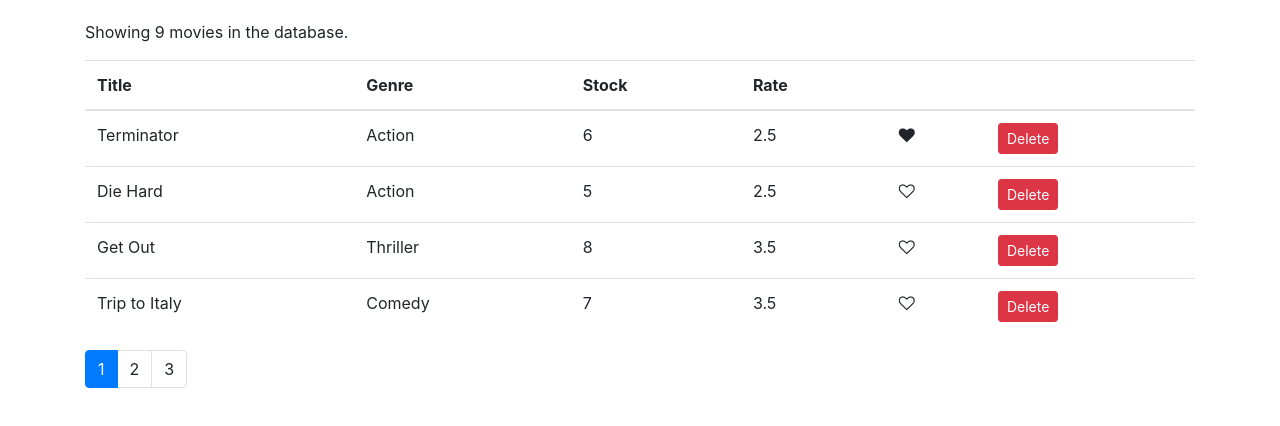
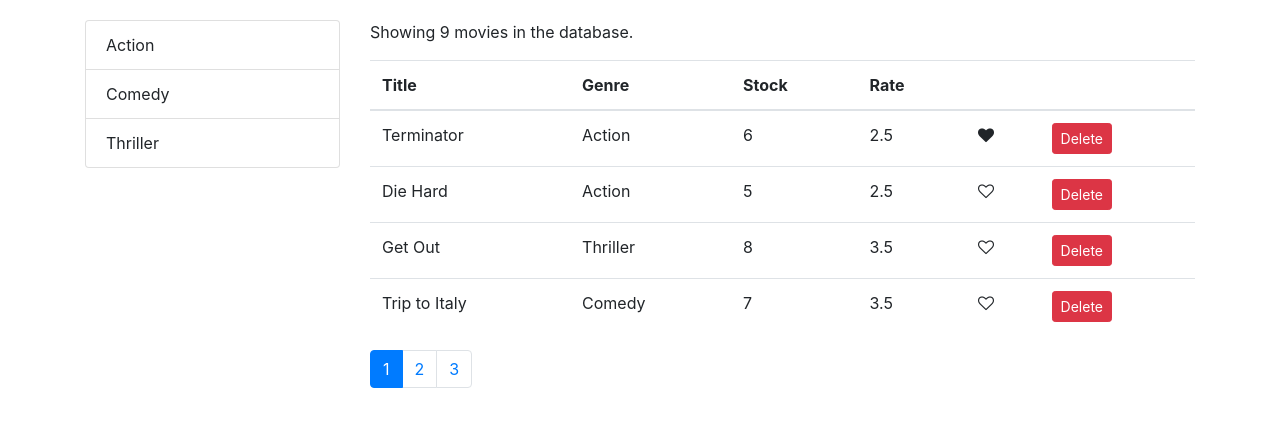
Before and after one commit to CALuthfi/vidly, a React (Create React App) app: page / in a window 1280 px wide. Shown: the top 426 px of the page. Built offline with nearby package versions, Linux system fonts and the light colour scheme.

Commit message:
filtering-displayingitems

```diff
--- a/package.json
+++ b/package.json
@@ -3,13 +3,15 @@
   "version": "0.1.0",
   "private": true,
   "dependencies": {
-    "bootstrap": "^4.1.1",
+    "bootstrap": "^4.3.1",
     "font-awesome": "^4.7.0",
     "lodash": "^4.17.10",
     "prop": "^0.1.1",
+    "prop-types": "^15.6.2",
     "react": "^16.8.6",
     "react-dom": "^16.8.6",
-    "react-scripts": "2.1.8"
+    "react-scripts": "2.1.8",
+    "reactstrap": "^8.0.0"
   },
   "scripts": {
     "start": "react-scripts start",
--- a/public/index.html
+++ b/public/index.html
@@ -2,6 +2,12 @@
 <html lang="en">
   <head>
     <meta charset="utf-8" />
+    <link
+      rel="stylesheet"
+      href="https://stackpath.bootstrapcdn.com/bootstrap/4.3.1/css/bootstrap.min.css"
+      integrity="sha384-ggOyR0iXCbMQv3Xipma34MD+dH/1fQ784/j6cY/iJTQUOhcWr7x9JvoRxT2MZw1T"
+      crossorigin="anonymous"
+    />
     <link rel="shortcut icon" href="%PUBLIC_URL%/favicon.ico" />
     <meta
       name="viewport"
--- a/src/components/common/like.jsx
+++ b/src/components/common/like.jsx
@@ -1,4 +1,4 @@
-import React, { Component } from "react";
+import React from "react";
 
 const Like = props => {
   let classes = "fa fa-heart";
--- /dev/null
+++ b/src/components/common/listGroup.jsx
@@ -0,0 +1,15 @@
+import React from "react";
+const ListGroup = props => {
+  const { items, valueProperty, textProperty } = props;
+  return (
+    <ul className="list-group">
+      {items.map(item => (
+        <li key={item[valueProperty]} className="list-group-item">
+          {item[textProperty]}
+        </li>
+      ))}
+    </ul>
+  );
+};
+
+export default ListGroup;
--- a/src/components/common/pagination.jsx
+++ b/src/components/common/pagination.jsx
@@ -17,9 +17,9 @@ const Pagination = props => {
             key={page}
             className={page === currentPage ? "page-item active " : "page-item"}
           >
-            <a className="page-link" onClick={() => onPageChange(page)}>
+            <button className="page-link" onClick={() => onPageChange(page)}>
               {page}
-            </a>
+            </button>
           </li>
         ))}
       </ul>
--- a/src/components/movies.jsx
+++ b/src/components/movies.jsx
@@ -1,14 +1,21 @@
 import React, { Component } from "react";
-import { getMovies } from "../services/fakeMovieService";
 import Like from "./common/like";
 import Pagination from "./common/pagination";
 import { paginate } from "../utils/paginate";
+import ListGroup from "./common/listGroup";
+import { getMovies } from "../services/fakeMovieService";
+import { getGenres } from "../services/fakeGenreService";
 class Movies extends Component {
   state = {
-    movies: getMovies(),
+    movies: [],
+    genres: [],
     currentPage: 1,
     pageSize: 4
   };
+
+  componentDidMount() {
+    this.setState({ movies: getMovies(), genres: getGenres() });
+  }
 
   handleDelete = movie => {
     const movies = this.state.movies.filter(m => m._id !== movie._id);
@@ -26,6 +33,10 @@ class Movies extends Component {
   handlePageChange = page => {
     this.setState({ currentPage: page });
   };
+
+  handleGenreSelect = genre => {
+    console.log(genre);
+  };
   render() {
     const { length: count } = this.state.movies;
     const { pageSize, currentPage, movies: allMovies } = this.state;
@@ -33,7 +44,16 @@ class Movies extends Component {
 
     const movies = paginate(allMovies, currentPage, pageSize);
     return (
-      <React.Fragment>
+      <div className="row">
+        <div className="col-3">
+          <ListGroup
+            items={this.state.genres}
+            textProperty="name"
+            valueProperty="_id"
+            onItemSelect={this.handleGenreSelect}
+          />
+        </div>
+        <div className="col">
           <p>Showing {this.state.movies.length} movies in the database.</p>
           <table className="table">
             <thead>
@@ -77,7 +97,8 @@ class Movies extends Component {
             currentPage={currentPage}
             onPageChange={this.handlePageChange}
           />
-      </React.Fragment>
+        </div>
+      </div>
     );
   }
 }
```
Also changed, not shown: 1 other file (tests, documents, lock files or other folders). Lines whose indentation alone changed are shown as unchanged.
